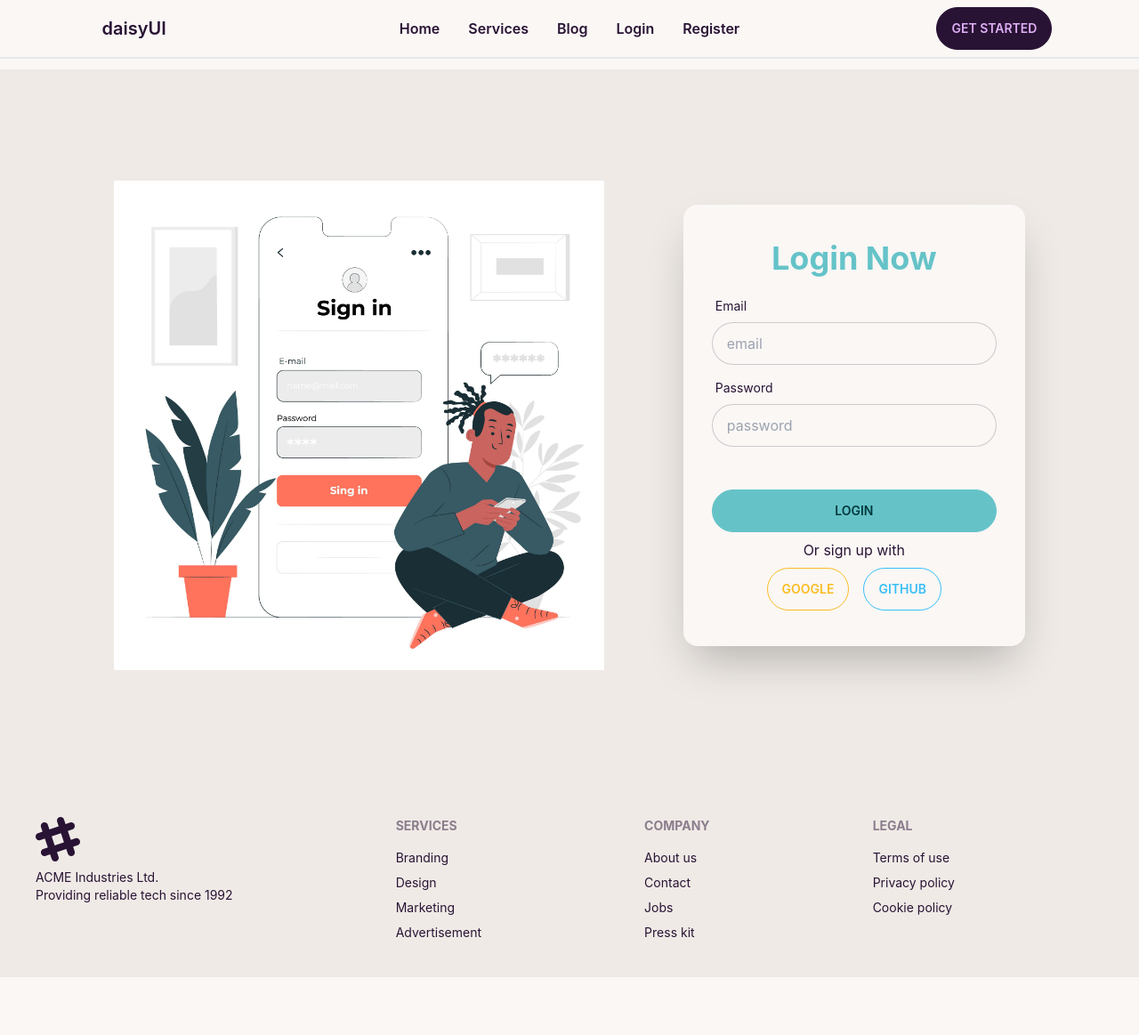
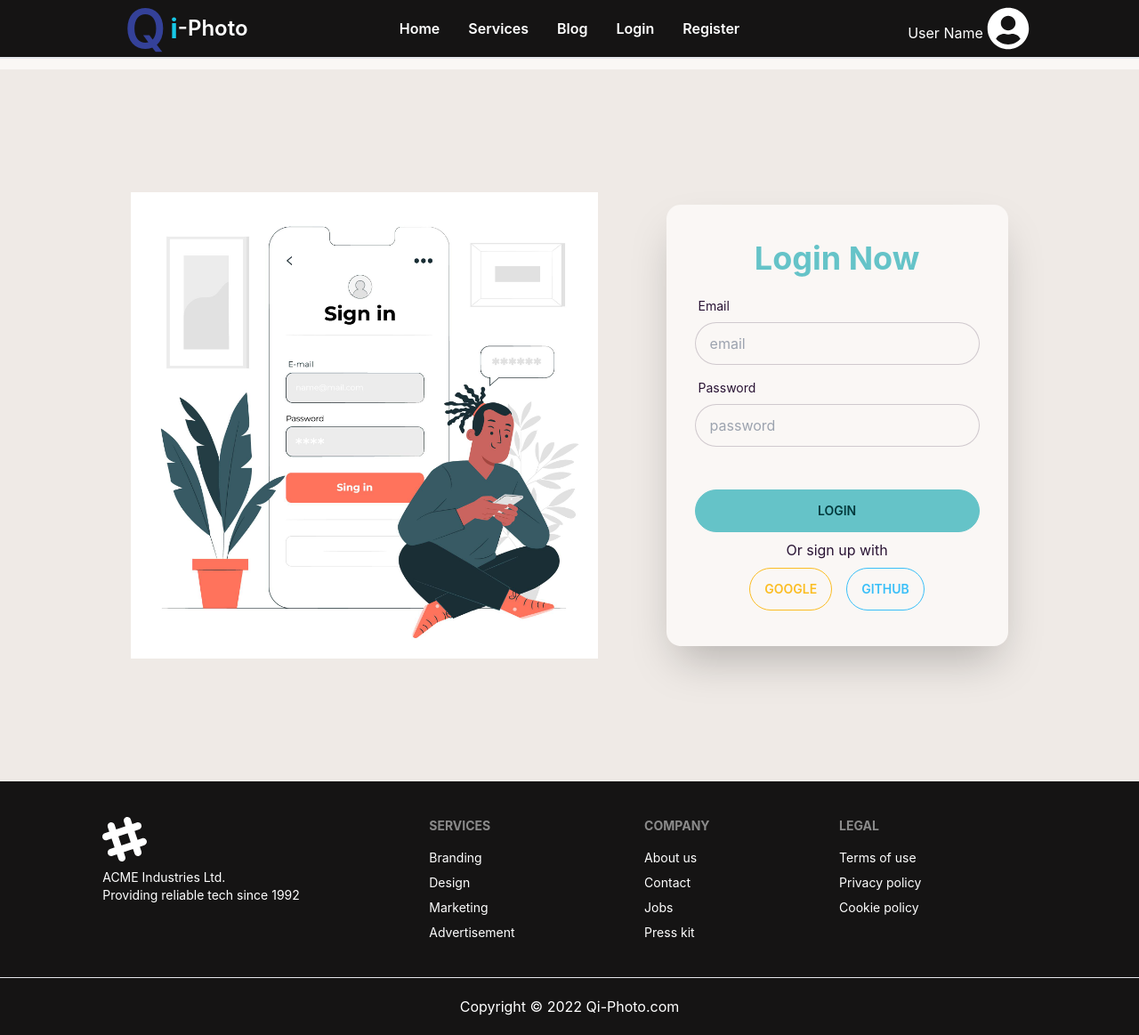
Before and after one commit to sultanmahmud07/qi-photo-client, a React (Create React App) app: page /login in a window 1280 px wide. Shown: the whole page at 89% size. Before the commit the page ends 1098 px from the top, so only its background shows below. Built offline with nearby package versions, Linux system fonts and the light colour scheme; no server answers.

Commit message:
some files styles changed

```diff
--- a/public/index.html
+++ b/public/index.html
@@ -2,7 +2,7 @@
 <html data-theme="cupcake" lang="en">
   <head>
     <meta charset="utf-8" />
-    <link rel="icon" href="%PUBLIC_URL%/favicon.ico" />
+    <link rel="icon" href="favicon.png" />
     <meta name="viewport" content="width=device-width, initial-scale=1" />
     <meta name="theme-color" content="#000000" />
     <meta
@@ -24,7 +24,7 @@
       work correctly both with client-side routing and a non-root public URL.
       Learn how to configure a non-root public URL by running `npm run build`.
     -->
-    <title>Assignment</title>
+    <title>Qi-Photos.com</title>
   </head>
   <body>
     <noscript>You need to enable JavaScript to run this app.</noscript>
--- a/src/CommonStyles/Common.css
+++ b/src/CommonStyles/Common.css
@@ -1,5 +1,31 @@
 .common-w{
-  width: 86%;
+  width: 82%;
   /* width: 1140px; */
   margin: auto;
+
 }
+.h-color{
+  background-color: rgba(0, 0, 0, 0.918);
+  color: rgb(255, 255, 255);
+}
+
+.common-c{
+  color: rgba(52, 65, 153, 0.94);
+}
+/* .footer-p-set{
+  position: sticky;
+  bottom: 0px;
+} */
+.q{
+  color: rgb(52, 65, 153);
+  font-size: 60px;
+}
+.i{
+  color: rgba(24, 214, 247, 0.929);
+  font-size: 30px;
+  font-weight: bold;
+  margin-left: 5px;
+}
+.user-name{
+  margin-bottom: -10px;
+}
--- a/src/Pages/Services/Services.js
+++ b/src/Pages/Services/Services.js
@@ -10,16 +10,16 @@ const Services = () => {
   .then(data => setServices(data))
   }, [])
   return (
-    <div className='common-w py-6'>
+    <div className='common-w py-6 lg:pt-20'>
       <div>
-      <h1 className='text-6xl text-primary text-center'>Out Services !!</h1>
-      <p className='lg:w-2/4 text-center m-auto py-4'>Lorem, ipsum dolor sit amet consectetur adipisicing elit. Quod quasi eos id cum illo tenetur magnam deleniti. Tenetur, necessitatibus reprehenderit.</p>
+      <h1 className='text-5xl common-c text-center font-semibold uppercase'>My Services</h1>
+      <p className='lg:w-2/4 text-center m-auto py-4 text-xl lg:pb-10'>Lorem, ipsum dolor sit amet consectetur adipisicing elit. Quod quasi eos id cum illo tenetur magnam deleniti. Tenetur, necessitatibus reprehenderit.</p>
 
       </div>
       {/* service containers */}
 
 
-      <div className='grid grid-cols-1 md:grid-cols-2 lg:grid-cols-3 gap-3'>
+      <div className='grid grid-cols-1 md:grid-cols-2 lg:grid-cols-3 gap-5'>
       {
         services.map(service => <ServiceCard
           key={service._id}
@@ -28,7 +28,8 @@ const Services = () => {
       }
       </div>
       <div className='text-center py-7'>
-        <button className="btn btn-primary"><Link to='/services'>See All</Link></button>
+      <Link to='/services'><button className="btn btn-primary">Show all</button></Link>
+
       </div>
     </div>
   );
--- a/src/Share/Footer/Footer.js
+++ b/src/Share/Footer/Footer.js
@@ -2,8 +2,8 @@ import React from 'react';
 
 const Footer = () => {
   return (
-    <div>
-      <footer className="footer p-10 bg-base-200 text-base-content">
+    <div className='h-color'>
+      <footer className="footer common-w  py-10 footer-p-set">
         <div>
           <svg width="50" height="50" viewBox="0 0 24 24" xmlns="http://www.w3.org/2000/svg" fillRule="evenodd" clipRule="evenodd" className="fill-current"><path d="M22.672 15.226l-2.432.811.841 2.515c.33 1.019-.209 2.127-1.23 2.456-1.15.325-2.148-.321-2.463-1.226l-.84-2.518-5.013 1.677.84 2.517c.391 1.203-.434 2.542-1.831 2.542-.88 0-1.601-.564-1.86-1.314l-.842-2.516-2.431.809c-1.135.328-2.145-.317-2.463-1.229-.329-1.018.211-2.127 1.231-2.456l2.432-.809-1.621-4.823-2.432.808c-1.355.384-2.558-.59-2.558-1.839 0-.817.509-1.582 1.327-1.846l2.433-.809-.842-2.515c-.33-1.02.211-2.129 1.232-2.458 1.02-.329 2.13.209 2.461 1.229l.842 2.515 5.011-1.677-.839-2.517c-.403-1.238.484-2.553 1.843-2.553.819 0 1.585.509 1.85 1.326l.841 2.517 2.431-.81c1.02-.33 2.131.211 2.461 1.229.332 1.018-.21 2.126-1.23 2.456l-2.433.809 1.622 4.823 2.433-.809c1.242-.401 2.557.484 2.557 1.838 0 .819-.51 1.583-1.328 1.847m-8.992-6.428l-5.01 1.675 1.619 4.828 5.011-1.674-1.62-4.829z"></path></svg>
           <p>ACME Industries Ltd.<br />Providing reliable tech since 1992</p>
@@ -29,6 +29,9 @@ const Footer = () => {
           <a className="link link-hover">Cookie policy</a>
         </div>
       </footer>
+      <div className='border-t text-center py-5'>
+        <span className='text-center  text-white '>Copyright © 2022 Qi-Photo.com</span>
+      </div>
     </div>
   );
 };
--- a/src/Share/Header/Header.js
+++ b/src/Share/Header/Header.js
@@ -2,11 +2,14 @@ import React, { useContext } from 'react';
 import { Link } from 'react-router-dom';
 import '../../CommonStyles/Common.css';
 import { AuthContext } from '../../contexts/AuthProvider/AuthProvider';
+import { FaUserCircle } from 'react-icons/fa';
 import Swal from 'sweetalert2';
 
 
 const Header = () => {
   const {logOut, user} =useContext(AuthContext);
+  console.log(user?.displayName);
+  console.log(user?.photoURL);
 
 
   const handleLogOut = () => {
@@ -56,21 +59,21 @@ const Header = () => {
 
 </>
   return (
-    <div className='border-b-2 mb-3'>
-      <div className="navbar bg-base-100 common-w">
+    <div className='border-b-2 h-color mb-3'>
+      <div className="navbar  common-w">
         <div className="navbar-start">
           <div className="dropdown">
             <label tabIndex={0} className="btn btn-ghost lg:hidden">
               <svg xmlns="http://www.w3.org/2000/svg" className="h-5 w-5" fill="none" viewBox="0 0 24 24" stroke="currentColor"><path strokeLinecap="round" strokeLinejoin="round" strokeWidth="2" d="M4 6h16M4 12h8m-8 6h16" /></svg>
             </label>
-            <ul tabIndex={0} className="menu menu-compact dropdown-content mt-3 p-2 shadow bg-base-100 rounded-box w-52">
+            <ul tabIndex={0} className="menu menu-compact dropdown-content mt-3 p-2 shadow h-color rounded-box w-52">
           {
             menuItems
           }
 
             </ul>
           </div>
-          <Link className="btn btn-ghost normal-case text-xl">daisyUI</Link>
+          <Link to='/' className="btn btn-ghost normal-case text-2xl"><span className='q'>Q</span><span className='i'>i</span>-Photo</Link>
         </div>
         <div className="navbar-center hidden lg:flex">
           <ul className="menu menu-horizontal p-0">
@@ -80,8 +83,22 @@ const Header = () => {
           </ul>
         </div>
         <div className="navbar-end">
+          {
+            user?.uid ?
+             <>
+                <span className='user-name mr-1'>{user?.displayName}</span>
+          <img className='w-12 rounded-full' src={user?.photoURL} alt="" />
+             </>
+              :
+               <>
+               <span className='user-name mr-1'>User Name</span>
+               <FaUserCircle className='text-5xl'></FaUserCircle>
+               </>
+          }
 
-          <a className="btn">Get started</a>
+
+
+
         </div>
       </div>
     </div>
```
Also changed, not shown: public/favicon.png (added), public/favicon2.png (added).
